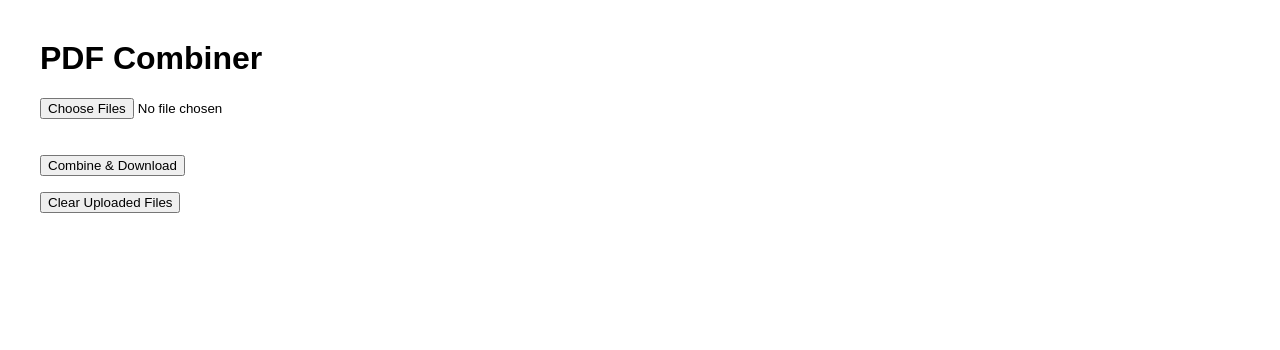
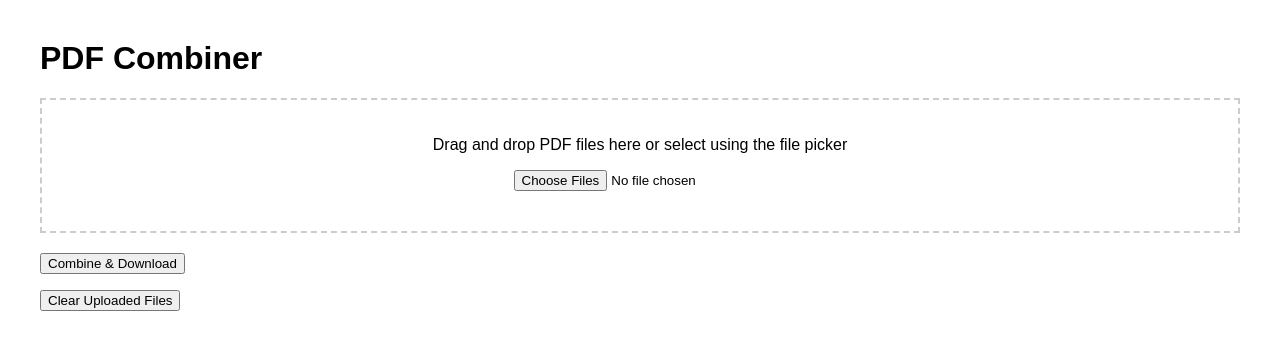
Before and after one commit to qqwg123/PDFCombiner, a Flask app: page / in a window 1280 px wide. Shown: the top 350 px of the page. Run offline with Flask 3, Linux system fonts and the light colour scheme.

Commit message:
Added dragging and dropping, choosing download ordering, relative paths for turning into an executable

```diff
--- a/backend/app.py
+++ b/backend/app.py
@@ -1,5 +1,6 @@
 from flask import Flask, request, send_file, render_template_string, jsonify
 import os
+import sys
 from werkzeug.utils import secure_filename
 from PyPDF2 import PdfMerger
 
@@ -19,10 +20,21 @@ for filename in os.listdir(UPLOAD_FOLDER):
 def allowed_file(filename):
     return '.' in filename and filename.rsplit('.', 1)[1].lower() in ALLOWED_EXTENSIONS
 
+def get_resource_path(relative_path):
+    if hasattr(sys, '_MEIPASS'):
+        return os.path.join(sys._MEIPASS, relative_path)
+    return os.path.join(os.path.abspath("."), relative_path)
+
 @app.route('/')
 def index():
-    with open(os.path.join(os.path.dirname(__file__), '..', 'frontend', 'index.html'), 'r', encoding='utf-8') as f:
+    html_path = get_resource_path(os.path.join('frontend', 'index.html'))
+    with open(html_path, 'r', encoding='utf-8') as f:
         return render_template_string(f.read())
+
+@app.route('/static/<path:filename>')
+def static_files(filename):
+    return send_file(get_resource_path(os.path.join('frontend', 'static', filename)))
+
 
 @app.route('/upload', methods=['POST'])
 def upload():
@@ -42,21 +54,29 @@ def upload():
 
 @app.route('/combine-and-download', methods=['POST'])
 def combine_and_download():
-    pdf_files = sorted(
-        [f for f in os.listdir(UPLOAD_FOLDER) if f.endswith('.pdf') and f != 'combined.pdf'],
-        key=lambda x: os.path.getmtime(os.path.join(UPLOAD_FOLDER, x))
-    )
+    data = request.get_json()
+    filenames = data.get('filenames', [])
 
-    if not pdf_files:
-        return jsonify({'error': 'No PDF files uploaded'}), 400
+    if not filenames:
+        return jsonify({'error': 'No filenames provided'}), 400
+
+    # Ensure all files exist and are valid PDFs (security)
+    valid_files = []
+    for fname in filenames:
+        path = os.path.join(UPLOAD_FOLDER, secure_filename(fname))
+        if os.path.exists(path) and path.endswith('.pdf') and fname != 'combined.pdf':
+            valid_files.append(path)
+
+    if not valid_files:
+        return jsonify({'error': 'No valid PDF files to combine'}), 400
 
     output_path = os.path.join(UPLOAD_FOLDER, 'combined.pdf')
     if os.path.exists(output_path):
         os.remove(output_path)
 
     merger = PdfMerger()
-    for filename in pdf_files:
-        merger.append(os.path.join(UPLOAD_FOLDER, filename))
+    for path in valid_files:
+        merger.append(path)
     merger.write(output_path)
     merger.close()
 
--- a/backend/static/script.js
+++ b/backend/static/script.js
@@ -3,34 +3,14 @@ const fileList = document.getElementById("fileList");
 const combineDownloadBtn = document.getElementById("combineDownloadBtn");
 const clearFilesBtn = document.getElementById("clearFilesBtn");
 const statusText = document.getElementById("status");
+const dropZone = document.getElementById("dropZone");
 
 let uploadedFiles = [];
 
-fileInput.addEventListener("change", async (event) => {
-  const files = event.target.files;
-  if (!files.length) return;
-
-  const formData = new FormData();
-  for (let file of files) {
-    formData.append("pdfs", file);
-  }
-
-  try {
-    const res = await fetch("/upload", {
-      method: "POST",
-      body: formData,
-    });
-
-    if (!res.ok) {
-      throw new Error("Upload failed");
-    }
-
-    statusText.textContent = ""; // Clear status on success
-    uploadedFiles = [...files];
-    updateFileList();
-  } catch (err) {
-    statusText.textContent = err.message;
-  }
+fileInput.addEventListener("change", (e) => {
+  handleFiles(e.target.files);
+  // Reset the input so selecting same files again will re-trigger 'change'
+  fileInput.value = "";
 });
 
 combineDownloadBtn.addEventListener("click", async () => {
@@ -40,8 +20,14 @@ combineDownloadBtn.addEventListener("click", async () => {
   }
 
   try {
+    const filenames = uploadedFiles.map((file) => file.name);
+
     const res = await fetch("/combine-and-download", {
-      method: "POST"
+      method: "POST",
+      headers: {
+        "Content-Type": "application/json"
+      },
+      body: JSON.stringify({ filenames })
     });
 
     if (!res.ok) throw new Error("Failed to combine PDFs");
@@ -59,6 +45,7 @@ combineDownloadBtn.addEventListener("click", async () => {
     statusText.textContent = err.message;
   }
 });
+
 
 clearFilesBtn.addEventListener("click", async () => {
   try {
@@ -82,9 +69,95 @@ clearFilesBtn.addEventListener("click", async () => {
 
 function updateFileList() {
   fileList.innerHTML = "";
-  uploadedFiles.forEach((file) => {
+  uploadedFiles.forEach((file, index) => {
     const li = document.createElement("li");
     li.textContent = file.name;
+    li.draggable = true;
+    li.dataset.index = index;
+
+    // Drag events
+    li.addEventListener("dragstart", (e) => {
+      e.dataTransfer.setData("text/plain", index);
+    });
+
+    li.addEventListener("dragover", (e) => {
+      e.preventDefault();
+      li.style.borderTop = "2px solid #007bff";
+    });
+
+    li.addEventListener("dragleave", () => {
+      li.style.borderTop = "";
+    });
+
+    li.addEventListener("drop", (e) => {
+      e.preventDefault();
+      li.style.borderTop = "";
+
+      const fromIndex = parseInt(e.dataTransfer.getData("text/plain"));
+      const toIndex = index;
+
+      const movedItem = uploadedFiles.splice(fromIndex, 1)[0];
+      uploadedFiles.splice(toIndex, 0, movedItem);
+
+      updateFileList();
+    });
+
     fileList.appendChild(li);
   });
 }
+
+
+
+
+dropZone.addEventListener("dragover", (e) => {
+  e.preventDefault();
+  dropZone.classList.add("dragover");
+});
+
+dropZone.addEventListener("dragleave", () => {
+  dropZone.classList.remove("dragover");
+});
+
+dropZone.addEventListener("drop", (e) => {
+  e.preventDefault();
+  dropZone.classList.remove("dragover");
+  handleFiles(e.dataTransfer.files);
+});
+
+fileInput.addEventListener("change", (e) => {
+  handleFiles(e.target.files);
+});
+
+async function handleFiles(fileListFromInput) {
+  const newFileArray = Array.from(fileListFromInput);
+
+  // Filter out duplicates by filename
+  const uniqueNewFiles = newFileArray.filter(newFile =>
+    !uploadedFiles.some(existing => existing.name === newFile.name)
+  );
+
+  if (uniqueNewFiles.length === 0) {
+    statusText.textContent = "Some files were already added and were skipped.";
+    return;
+  }
+
+  const formData = new FormData();
+  for (let file of uniqueNewFiles) {
+    formData.append("pdfs", file);
+  }
+
+  try {
+    const res = await fetch("/upload", {
+      method: "POST",
+      body: formData,
+    });
+
+    if (!res.ok) throw new Error("Upload failed");
+
+    uploadedFiles = [...uploadedFiles, ...uniqueNewFiles];
+    updateFileList();
+    statusText.textContent = "";
+  } catch (err) {
+    statusText.textContent = err.message;
+  }
+}
--- a/backend/static/style.css
+++ b/backend/static/style.css
@@ -18,3 +18,16 @@ body {
     margin: 5px 0;
     cursor: move;
   }
+
+  .drop-zone {
+    border: 2px dashed #ccc;
+    padding: 20px;
+    text-align: center;
+    cursor: pointer;
+    margin-bottom: 20px;
+  }
+
+  .drop-zone.dragover {
+    background-color: #f0f8ff;
+    border-color: #007bff;
+  }
--- a/frontend/index.html
+++ b/frontend/index.html
@@ -8,13 +8,19 @@
 <body>
   <div class="container">
     <h1>PDF Combiner</h1>
-    <input type="file" id="pdfFiles" multiple accept=".pdf" />
+
+    <!-- Drop Zone -->
+    <div id="dropZone" class="drop-zone">
+      <p>Drag and drop PDF files here or select using the file picker</p>
+      <input type="file" id="pdfFiles" multiple accept=".pdf" />
+    </div>
+
     <ul id="fileList"></ul>
     <button id="combineDownloadBtn">Combine & Download</button>
-
     <p id="status" style="color: red;"></p>
     <button id="clearFilesBtn">Clear Uploaded Files</button>
   </div>
+
   <script src="/static/script.js"></script>
 </body>
 </html>
```
Also changed, not shown: 1 other file.
